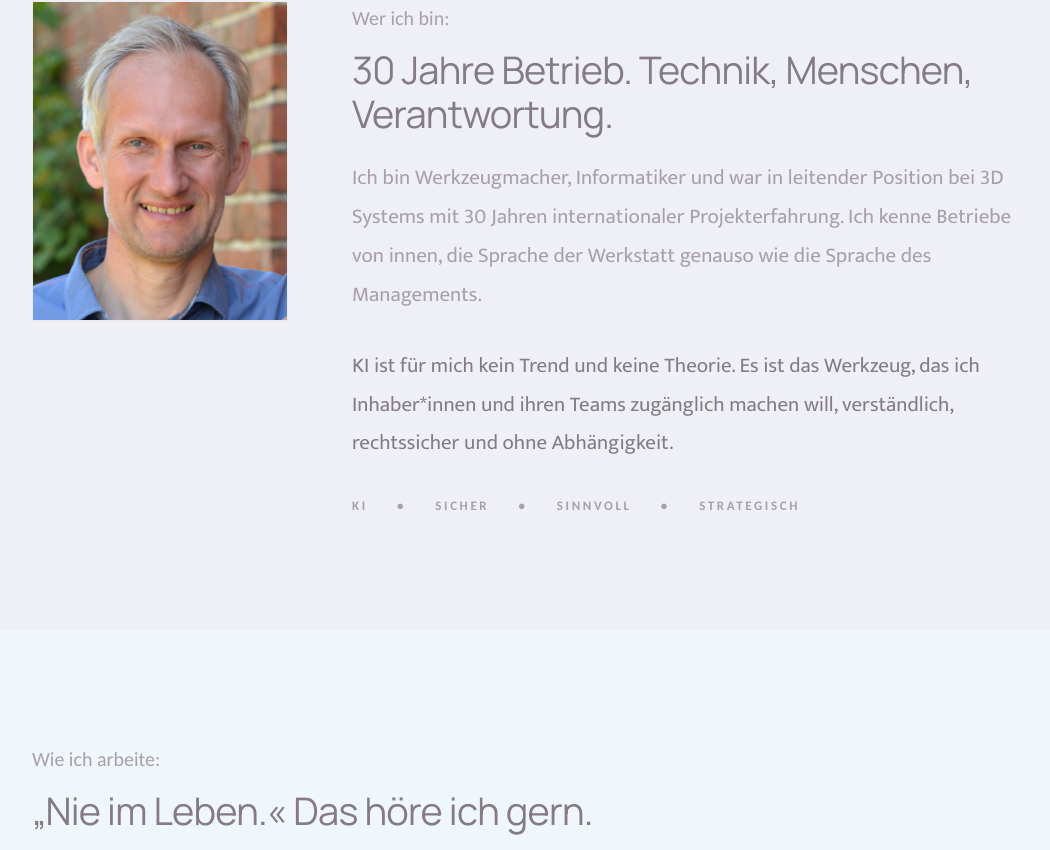
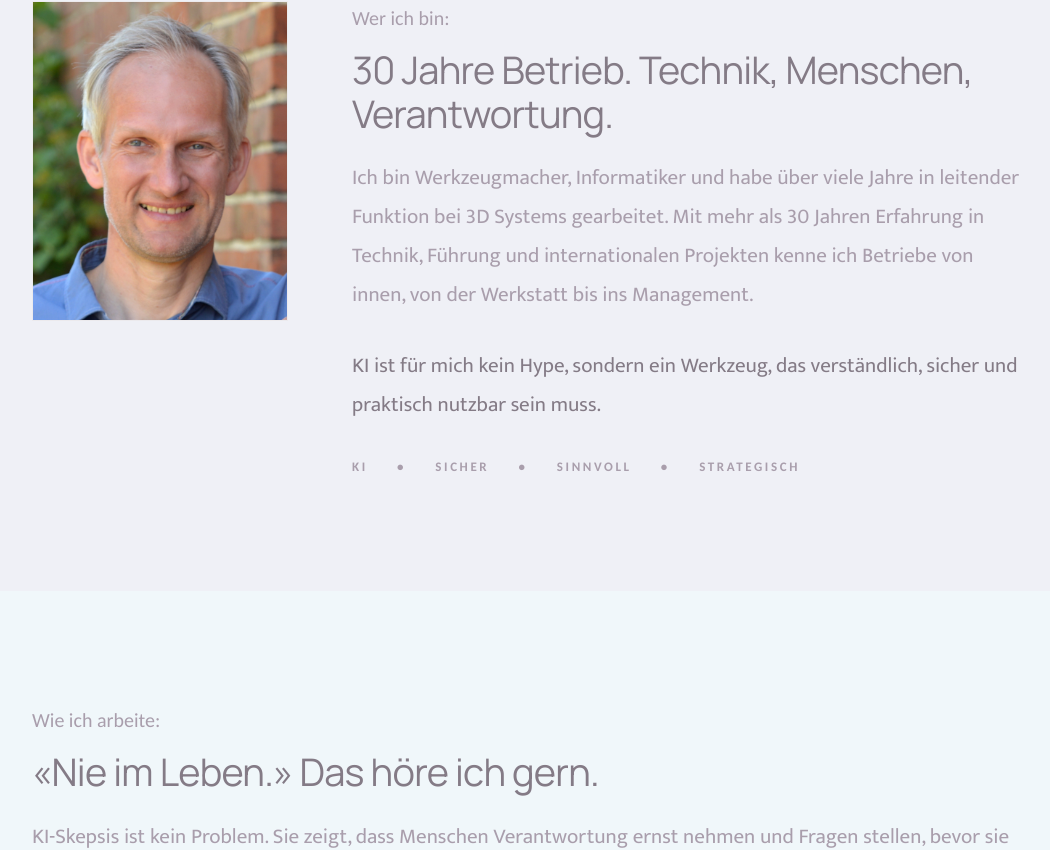
Before and after one commit to HorstDuebel/LandingPage_v2, a Next.js app in the folder web/: page / in a window 1280 px wide. Shown: the part 2320-3170 px from the top of the page, without its empty margins (112-1162 px from the left). Built offline with nearby package versions, Linux system fonts and the light colour scheme; no server answers.

Commit message:
Update copy in Methode and Wer-ich-bin sections

```diff
--- a/web/src/app/page.tsx
+++ b/web/src/app/page.tsx
@@ -117,16 +117,16 @@ export default function Home() {
                 kicker="Wer ich bin:"
                 title="30 Jahre Betrieb. Technik, Menschen, Verantwortung."
               >
-                Ich bin Werkzeugmacher, Informatiker und war in leitender
-                Position bei 3D Systems mit 30 Jahren internationaler
-                Projekterfahrung. Ich kenne Betriebe von innen, die Sprache der
-                Werkstatt genauso wie die Sprache des Managements.
+                Ich bin Werkzeugmacher, Informatiker und habe über viele Jahre
+                in leitender Funktion bei 3D Systems gearbeitet. Mit mehr als
+                30 Jahren Erfahrung in Technik, Führung und internationalen
+                Projekten kenne ich Betriebe von innen, von der Werkstatt bis
+                ins Management.
               </SectionIntro>
 
               <p className="body-text mt-8">
-                KI ist für mich kein Trend und keine Theorie. Es ist das
-                Werkzeug, das ich Inhaber*innen und ihren Teams zugänglich
-                machen will, verständlich, rechtssicher und ohne Abhängigkeit.
+                KI ist für mich kein Hype, sondern ein Werkzeug, das
+                verständlich, sicher und praktisch nutzbar sein muss.
               </p>
 
               <p className="hero-tagline mt-8 max-w-md">
--- a/web/src/components/methode.tsx
+++ b/web/src/components/methode.tsx
@@ -21,13 +21,13 @@ export function Methode() {
           <p className="section-kicker">Wie ich arbeite:</p>
           <h2 className="section-title">
             <span className="display-title-line">
-              „Nie im Leben.« Das höre ich gern.
+              «Nie im Leben.» Das höre ich gern.
             </span>
           </h2>
           <p className="section-lead mt-6">
             KI-Skepsis ist kein Problem. Sie zeigt, dass Menschen Verantwortung
             ernst nehmen und Fragen stellen, bevor sie handeln. Dieses
-            abzuholen, im Unternehmerischen Kontext, das ist mein Anfang.
+            abzuholen, im unternehmerischen Kontext, das ist mein Anfang.
           </p>
         </div>
 
```
